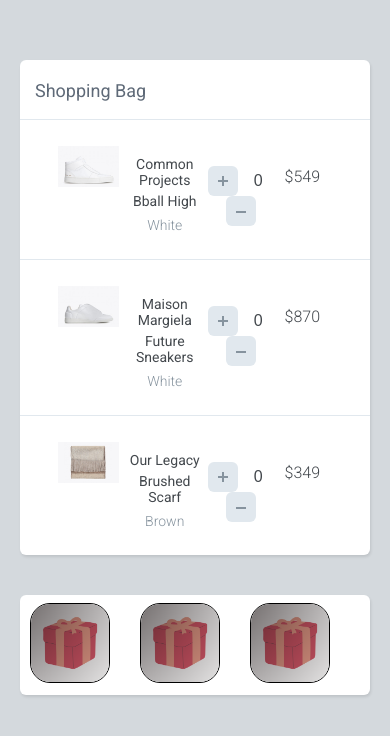
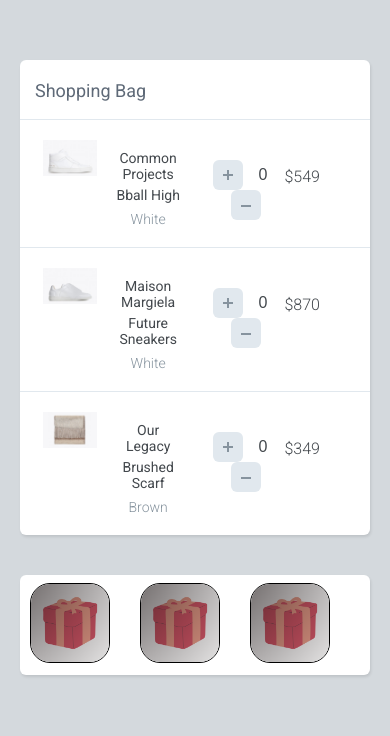
Before and after one commit to yusuffakhriddinov/card, a plain HTML site: page index.html in a window 390 px wide. Drawn offline with nearby package versions, Linux system fonts and the light colour scheme.

Commit message:
Update style.css

```diff
--- a/style.css
+++ b/style.css
@@ -147,6 +147,7 @@
 }
 .minus-btn img {
   margin-bottom: 3px;
+
 }
 .plus-btn img {
   margin-top: 2px;
@@ -186,13 +187,20 @@
   }
   .image img {
     width: 80%;
+    margin-left:-40%;
+  }
+  .description{
+    margin-left:-18%;
+  }
+  .quantity{
+    margin-left:-10%;
   }
   .image,
   .quantity,
   .description {
     width: 80%;
     text-align: center;
-    margin: 6px 0;
+
   }
   #first, #second, #third{
     width:80px;
@@ -222,4 +230,10 @@
     padding-top: 20px;
     margin-right: 5px;
   }
+  .plus-btn{
+    width:10px;
+  }
+  .minus-btn{
+    width:10px;
+  }
 }
```
